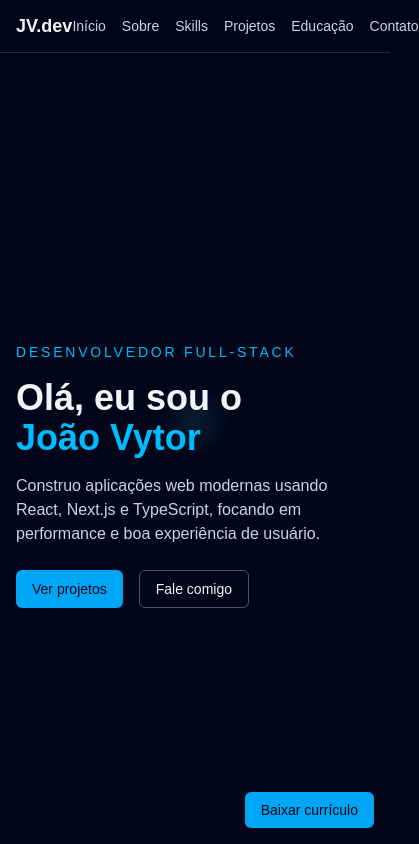
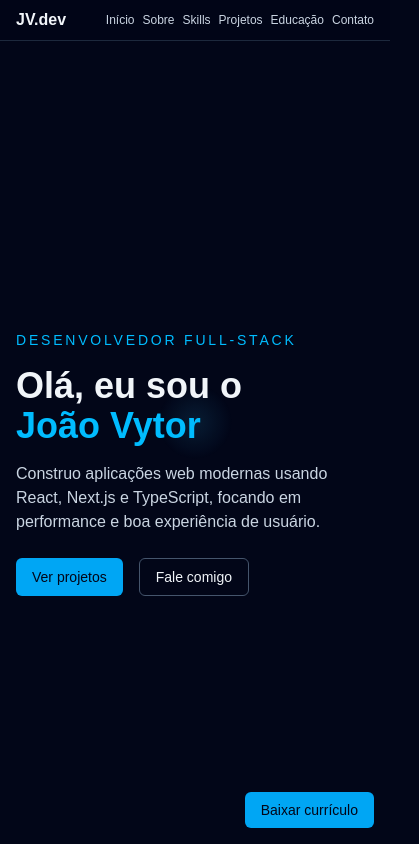
Before and after one commit to ManzanoW/my-portfolio, a Next.js app: page / in a window 390 px wide. Shown: the top 844 px of the page, 419 px wide, since content can reach past the window. Built offline with nearby package versions, Linux system fonts and the light colour scheme.

Commit message:
fixed header on mobile version

```diff
--- a/app/header/Header.tsx
+++ b/app/header/Header.tsx
@@ -20,14 +20,14 @@ export function Header() {
 
     return (
         <header className='sticky top-0 z-20 border-b border-slate-800 bg-slate-950/80 backdrop-blur'>
-            <nav className='mx-auto flex max-w-5xl items-center justify-between px-4 py-3'>
+            <nav className='mx-auto flex max-w-5xl items-center justify-between px-4 py-2 sm:px-6 sm:py-3'>
                 <Link
                     href='#home'
-                    className='cursor-none text-lg font-semibold'
+                    className='cursor-none text-base font-semibold sm:text-lg'
                 >
                     JV.dev
                 </Link>
-                <ul className='flex gap-4 text-sm'>
+                <ul className='flex flex-wrap justify-end gap-2 text-xs sm:flex-nowrap sm:gap-4 sm:text-sm'>
                     {sections.map((s) => (
                         <li key={s.id}>
                             <button
```
